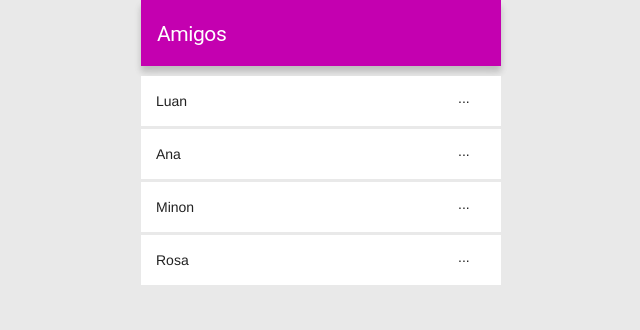
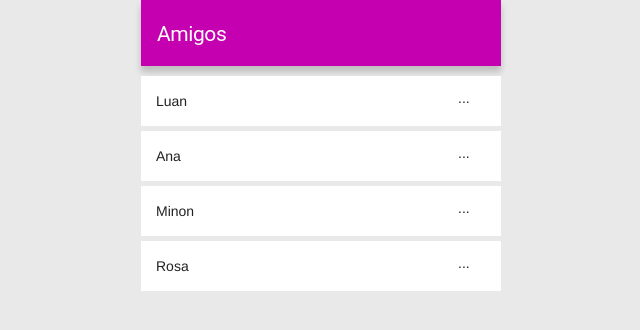
Before and after one commit to LuanPSantos/ListaAmigo, an Angular app in the folder lista-amigo/: page /listagem in a window 1280 px wide. Shown: the top 330 px of the page, without its empty margins (319-959 px from the left). Built offline with nearby package versions, Linux system fonts and the light colour scheme.

Commit message:
agora sim

```diff
--- a/lista-amigo/src/app/listagem/listagem.component.css
+++ b/lista-amigo/src/app/listagem/listagem.component.css
@@ -13,13 +13,13 @@ section{
     background-color: white;
     width: calc(100% - 10px);
     height: 40px;
-    margin: 0 0 3px 0;
+    margin: 0 0 5px 0;
     padding: 5px;
     clear: both;
 }
 
 .amigo-item:hover{
-    box-shadow: 0 5px 5px rgba(0,0,0,0.02), 0 3px 3px rgba(0,0,0,0.10);
+    box-shadow: 0 3px 5px rgba(0,0,0,0.02), 0 3px 5px rgba(0,0,0,0.10);
     cursor: pointer;
 }
 
--- a/lista-amigo/src/app/listagem/listagem.component.ts
+++ b/lista-amigo/src/app/listagem/listagem.component.ts
@@ -25,13 +25,12 @@ export class ListagemComponent {
   ];
 
   toggle(item: ItemAmigo){
+
+     if(this.lestOpen != null && this.lestOpen.hidden == false && this.lestOpen != item){
+       this.lestOpen.hidden = true;
+     }
+
     item.hidden = !item.hidden;
-
-    if(this.lestOpen != null){
-      this.lestOpen.hidden = true;
-      this.lestOpen = item;
-    }else{
-      this.lestOpen = item;
-    }
+    this.lestOpen = item;
   }
 }
--- /dev/null
+++ b/lista-amigo/src/app/listagem/listagem.service.ts
@@ -0,0 +1,4 @@
+import {Injectable} from '@angular/core';
+
+@Injectable()
+export class ListagemService { }
```
